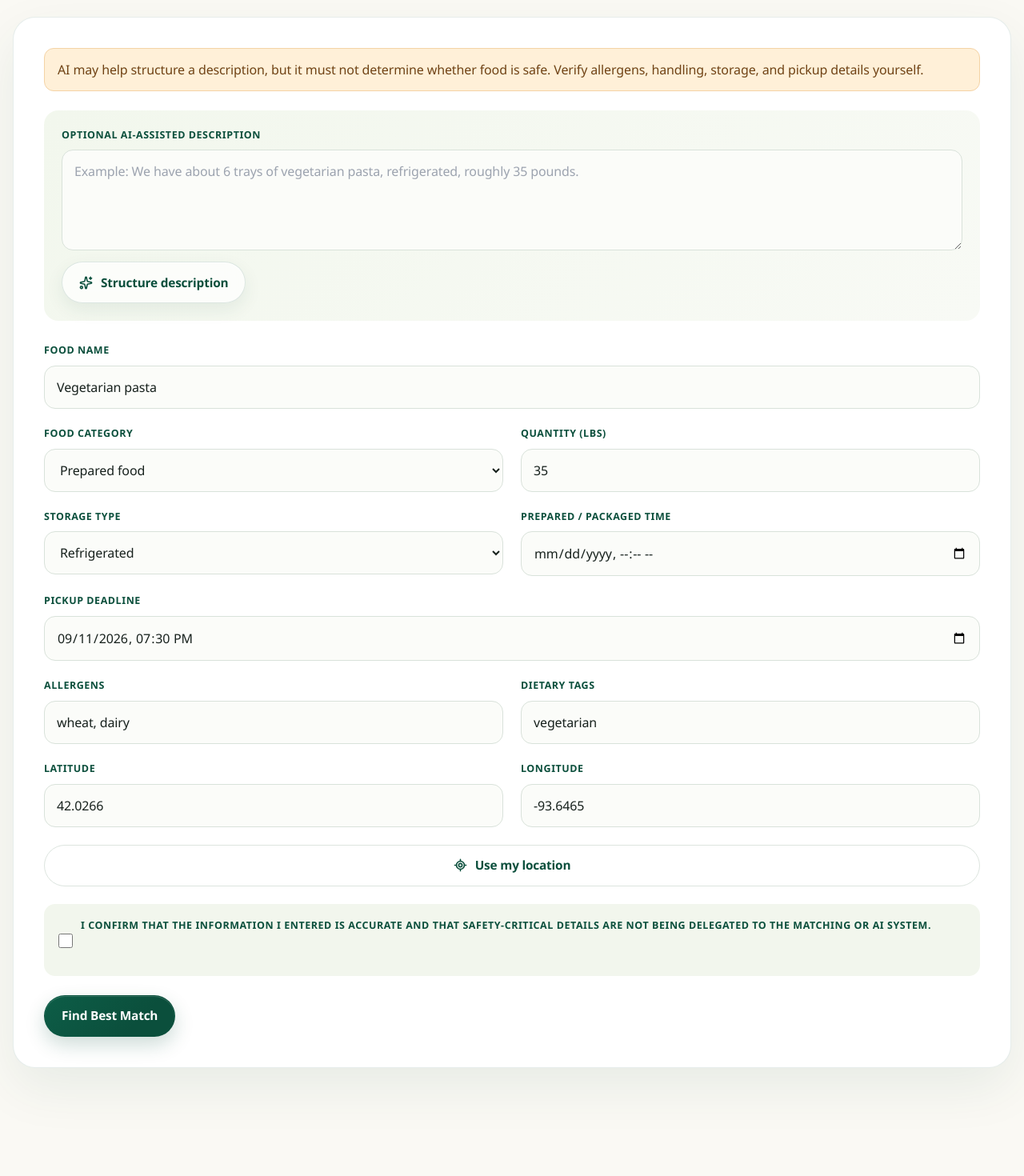
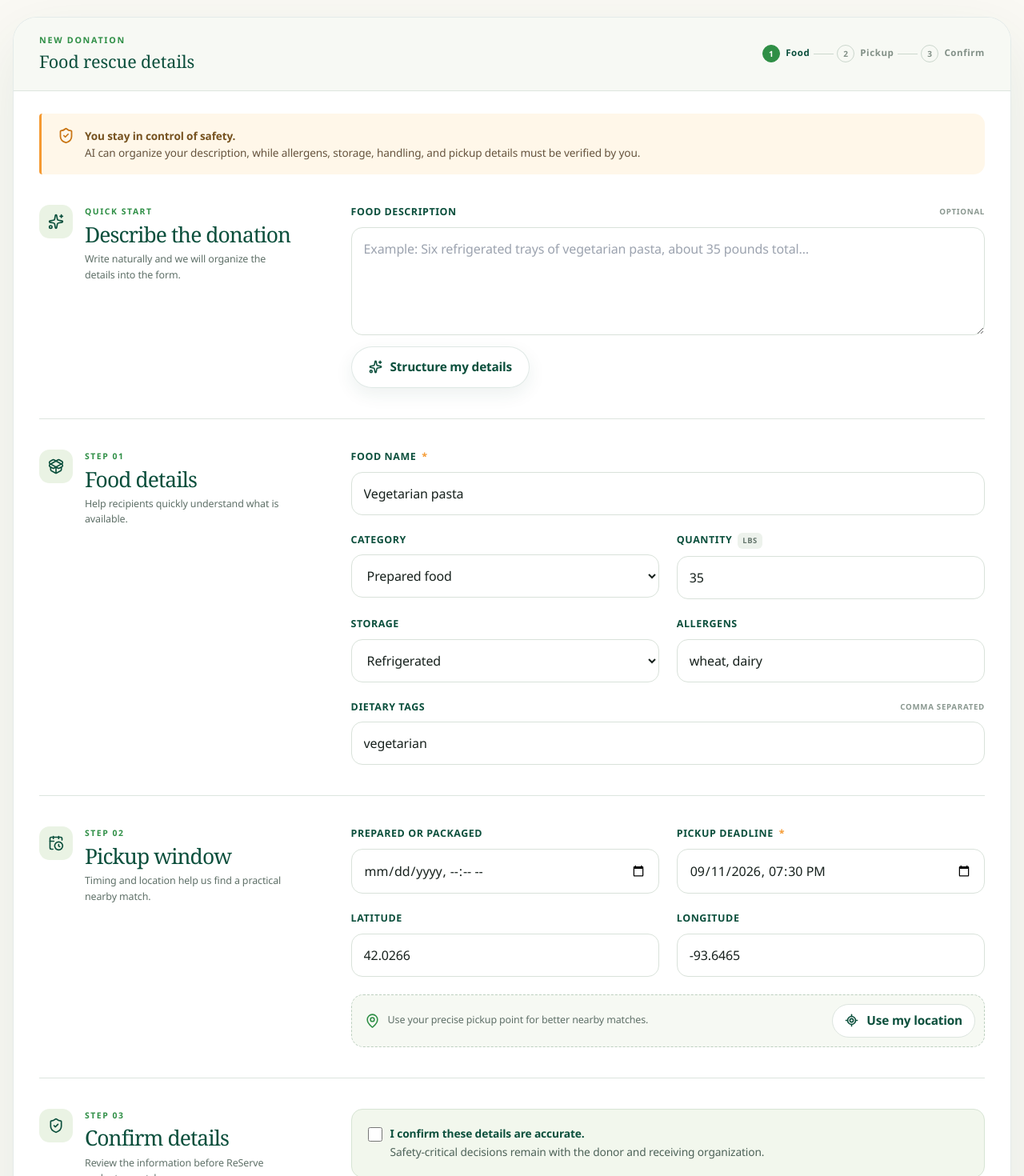
Before and after one commit to anishnukala/ReServe, a Next.js app: page /donate in a window 1280 px wide. Shown: the part 800-2270 px from the top of the page at 80% size. Built offline with nearby package versions, Linux system fonts and the light colour scheme.

Commit message:
Enhance donation form experience

```diff
--- a/src/app/globals.css
+++ b/src/app/globals.css
@@ -533,6 +533,56 @@ th { color: var(--forest); }
 .ai-assist { margin-bottom: 28px; padding: 22px; border-radius: 18px; background: linear-gradient(135deg,#f2f7ed,#f8faf5); }
 .ai-assist .btn { margin-top: 5px; align-self: flex-start; }
 .spin { animation: route-spin .8s linear infinite; }
+.donation-form {
+  overflow: hidden;
+  border: 1px solid rgba(11,79,60,.11);
+  border-radius: 30px;
+  background: rgba(255,255,255,.94);
+  box-shadow: 0 28px 80px rgba(11,79,60,.09);
+}
+.donation-form__topbar { min-height: 86px; padding: 20px 32px; display: flex; align-items: center; justify-content: space-between; gap: 30px; border-bottom: 1px solid var(--border); background: #f7f9f4; }
+.donation-form__topbar > div { display: flex; flex-direction: column; gap: 3px; }
+.donation-form__topbar span { color: var(--green); font-size: .67rem; font-weight: 800; letter-spacing: .16em; text-transform: uppercase; }
+.donation-form__topbar strong { color: var(--forest); font-family: "Iowan Old Style",Georgia,serif; font-size: 1.35rem; font-weight: 400; }
+.donation-form__topbar ol { margin: 0; padding: 0; display: flex; gap: 34px; list-style: none; counter-reset: formstep; }
+.donation-form__topbar li { position: relative; color: #829087; font-size: .72rem; font-weight: 750; letter-spacing: .05em; counter-increment: formstep; }
+.donation-form__topbar li::before { width: 22px; height: 22px; margin-right: 7px; display: inline-grid; place-items: center; border: 1px solid #cbd7cd; border-radius: 50%; content: counter(formstep); font-size: .63rem; }
+.donation-form__topbar li:not(:last-child)::after { width: 25px; height: 1px; position: absolute; top: 11px; left: calc(100% + 5px); background: #ccd8ce; content: ""; }
+.donation-form__topbar li.active { color: var(--forest); }
+.donation-form__topbar li.active::before { color: white; border-color: var(--green); background: var(--green); }
+.donation-form__notice { margin: 28px 32px 0; padding: 17px 20px; display: flex; align-items: flex-start; gap: 13px; border-left: 3px solid var(--orange); border-radius: 4px 14px 14px 4px; color: #66543e; background: #fff7e9; }
+.donation-form__notice svg { width: 21px; height: 21px; flex: 0 0 auto; color: #c97514; }
+.donation-form__notice p { margin: 0; font-size: .85rem; line-height: 1.55; }
+.donation-form__notice strong { display: block; color: #76521f; }
+.donation-form__section { margin: 0 32px; padding: 38px 0; display: grid; grid-template-columns: minmax(210px,.72fr) minmax(0,1.7fr); gap: 54px; border-bottom: 1px solid var(--border); }
+.form-section-intro { display: flex; align-items: flex-start; gap: 15px; }
+.form-section-intro > span { width: 42px; height: 42px; flex: 0 0 auto; display: grid; place-items: center; border-radius: 13px; color: var(--forest); background: #eaf3e4; }
+.form-section-intro > span svg { width: 20px; height: 20px; }
+.form-section-intro p { margin: 1px 0 7px; color: var(--green); font-size: .65rem; font-weight: 800; letter-spacing: .15em; text-transform: uppercase; }
+.form-section-intro h3 { margin: 0 0 8px; color: var(--forest); font-family: "Iowan Old Style",Georgia,serif; font-size: 1.65rem; font-weight: 400; letter-spacing: -.035em; line-height: 1; }
+.form-section-intro small { max-width: 250px; display: block; color: var(--muted); font-size: .78rem; line-height: 1.55; }
+.form-section-fields { min-width: 0; }
+.donation-form .ai-assist { margin: 0; padding: 0; display: flex; flex-direction: column; border-radius: 0; background: transparent; }
+.ai-assist__button { margin-top: 14px !important; align-self: flex-start; }
+.donation-form .field label { display: flex; align-items: center; gap: 7px; }
+.donation-form .field label em { margin-left: auto; color: #8a9890; font-size: .61rem; font-style: normal; font-weight: 650; letter-spacing: .07em; }
+.donation-form .field label span { padding: 3px 6px; border-radius: 6px; color: #64756c; background: #edf2ec; font-size: .59rem; }
+.donation-form .field label b { color: var(--orange); font-weight: 800; }
+.donation-form .field input, .donation-form .field select, .donation-form .field textarea { background: white; }
+.donation-form .field textarea { min-height: 135px; }
+.location-action { min-height: 66px; padding: 11px 11px 11px 16px; display: flex; align-items: center; gap: 10px; border: 1px dashed #bdd0c0; border-radius: 15px; color: var(--muted); background: #f6f9f3; }
+.location-action > svg { width: 19px; flex: 0 0 auto; color: var(--green); }
+.location-action span { margin-right: auto; font-size: .78rem; }
+.location-action .btn { min-height: 42px; padding: 10px 15px; flex: 0 0 auto; background: white; }
+.confirmation { min-height: 78px; padding: 20px; border: 1px solid #d7e4d4; background: #f2f7ed; }
+.confirmation span { font-size: .86rem; }
+.confirmation strong { margin-bottom: 3px; display: block; color: var(--forest); }
+.form-error { margin: 24px 32px 0; padding: 14px 17px; border-radius: 12px; color: var(--error); background: #fff0f0; font-size: .85rem; font-weight: 700; }
+.donation-form__footer { padding: 28px 32px; display: flex; align-items: center; justify-content: space-between; gap: 30px; background: #f7f9f4; }
+.donation-form__footer p { margin: 0; display: flex; flex-direction: column; gap: 4px; }
+.donation-form__footer strong { color: var(--forest); font-size: .9rem; }
+.donation-form__footer p span { color: var(--muted); font-size: .76rem; }
+.donation-form__footer .btn { min-width: 205px; }
 .notice--compact { max-width: max-content; margin-bottom: 24px; padding: 11px 15px; font-size: .84rem; }
 .organization-search { max-width: 100%; margin-bottom: 30px; }
 .organization-results { display: grid; grid-template-columns: repeat(3,1fr); gap: 18px; }
@@ -651,6 +701,9 @@ th { color: var(--forest); }
   .section-title--row { align-items: flex-start; flex-direction: column; gap: 12px; }
   .section-title--row > div + span { padding: 0; border: 0; }
   .form-card { padding: 24px; }
+  .donation-form__topbar { align-items: flex-start; flex-direction: column; }
+  .donation-form__topbar ol { width: 100%; justify-content: space-between; }
+  .donation-form__section { grid-template-columns: 1fr; gap: 24px; }
   .organization-results, .impact-stats, .responsibility-grid, .rescue-stats { grid-template-columns: 1fr; }
   .impact-stat { min-height: 235px; }
   .impact-stat__icon { margin-bottom: 30px; }
@@ -687,6 +740,18 @@ th { color: var(--forest); }
   .page-hero__visual { min-height: 280px; }
   .page-hero__image { height: 285px; }
   .form-card, .timeline-card { padding: 20px; border-radius: 20px; }
+  .donation-form { border-radius: 20px; }
+  .donation-form__topbar { padding: 20px; }
+  .donation-form__topbar ol { gap: 10px; }
+  .donation-form__topbar li { font-size: 0; }
+  .donation-form__topbar li::before { margin: 0; font-size: .63rem; }
+  .donation-form__topbar li:not(:last-child)::after { width: calc((100vw - 150px)/2); left: 28px; }
+  .donation-form__notice { margin: 20px 20px 0; }
+  .donation-form__section { margin: 0 20px; padding: 30px 0; }
+  .location-action { padding: 16px; align-items: flex-start; flex-wrap: wrap; }
+  .location-action .btn { width: 100%; }
+  .donation-form__footer { padding: 22px 20px; align-items: stretch; flex-direction: column; }
+  .donation-form__footer .btn { width: 100%; }
   .recipient-table-card { border-radius: 18px; }
   .recipient-table-card th, .recipient-table-card td { padding: 15px; white-space: nowrap; }
   .btn { width: 100%; }
--- a/src/components/donation/DonationForm.tsx
+++ b/src/components/donation/DonationForm.tsx
@@ -2,7 +2,7 @@
 
 import { useState } from "react";
 import { useRouter } from "next/navigation";
-import { Loader2, LocateFixed, Sparkles } from "lucide-react";
+import { ArrowRight, CalendarClock, Loader2, LocateFixed, MapPin, PackageOpen, ShieldCheck, Sparkles } from "lucide-react";
 
 const defaultDeadline = () => {
   const now = new Date();
@@ -123,98 +123,52 @@ export function DonationForm() {
   }
 
   return (
-    <form className="form-card donation-form" onSubmit={submit}>
-      <div className="notice form-notice">
-        AI may help structure a description, but it must not determine whether food is safe. Verify allergens, handling, storage, and pickup details yourself.
+    <form className="donation-form" onSubmit={submit}>
+      <div className="donation-form__topbar">
+        <div><span>New donation</span><strong>Food rescue details</strong></div>
+        <ol aria-label="Donation form progress"><li className="active">Food</li><li>Pickup</li><li>Confirm</li></ol>
       </div>
 
-      <div className="field field-full ai-assist">
-        <label htmlFor="description">Optional AI-assisted description</label>
-        <textarea id="description" value={description} onChange={(e) => setDescription(e.target.value)} placeholder="Example: We have about 6 trays of vegetarian pasta, refrigerated, roughly 35 pounds." />
-        <button className="btn btn-secondary" type="button" onClick={extractWithAI} disabled={aiLoading}>
-          {aiLoading ? <Loader2 className="spin" size={17} /> : <Sparkles size={17} />} Structure description
-        </button>
-      </div>
+      <div className="donation-form__notice"><ShieldCheck aria-hidden="true" /><p><strong>You stay in control of safety.</strong> AI can organize your description, while allergens, storage, handling, and pickup details must be verified by you.</p></div>
 
-      <div className="form-grid">
-        <div className="field field-full">
-          <label htmlFor="foodName">Food name</label>
-          <input id="foodName" required value={form.foodName} onChange={(e) => setField("foodName", e.target.value)} />
+      <section className="donation-form__section">
+        <div className="form-section-intro"><span><Sparkles /></span><div><p>Quick start</p><h3>Describe the donation</h3><small>Write naturally and we will organize the details into the form.</small></div></div>
+        <div className="form-section-fields ai-assist">
+          <div className="field field-full"><label htmlFor="description">Food description <em>Optional</em></label><textarea id="description" value={description} onChange={(e) => setDescription(e.target.value)} placeholder="Example: Six refrigerated trays of vegetarian pasta, about 35 pounds total…" /></div>
+          <button className="btn btn-secondary ai-assist__button" type="button" onClick={extractWithAI} disabled={aiLoading}>{aiLoading ? <Loader2 className="spin" /> : <Sparkles />} Structure my details</button>
         </div>
+      </section>
 
-        <div className="field">
-          <label htmlFor="category">Food category</label>
-          <select id="category" value={form.foodCategory} onChange={(e) => setField("foodCategory", e.target.value)}>
-            <option value="prepared_food">Prepared food</option>
-            <option value="produce">Produce</option>
-            <option value="bakery">Bakery</option>
-            <option value="packaged_food">Packaged food</option>
-          </select>
+      <section className="donation-form__section">
+        <div className="form-section-intro"><span><PackageOpen /></span><div><p>Step 01</p><h3>Food details</h3><small>Help recipients quickly understand what is available.</small></div></div>
+        <div className="form-section-fields form-grid">
+          <div className="field field-full"><label htmlFor="foodName">Food name <b>*</b></label><input id="foodName" required value={form.foodName} onChange={(e) => setField("foodName", e.target.value)} /></div>
+          <div className="field"><label htmlFor="category">Category</label><select id="category" value={form.foodCategory} onChange={(e) => setField("foodCategory", e.target.value)}><option value="prepared_food">Prepared food</option><option value="produce">Produce</option><option value="bakery">Bakery</option><option value="packaged_food">Packaged food</option></select></div>
+          <div className="field"><label htmlFor="quantity">Quantity <span>lbs</span></label><input id="quantity" required min="0.1" step="0.1" type="number" value={form.quantityLbs} onChange={(e) => setField("quantityLbs", e.target.value)} /></div>
+          <div className="field"><label htmlFor="storage">Storage</label><select id="storage" value={form.storageType} onChange={(e) => setField("storageType", e.target.value)}><option value="ambient">Ambient</option><option value="refrigerated">Refrigerated</option><option value="frozen">Frozen</option></select></div>
+          <div className="field"><label htmlFor="allergens">Allergens</label><input id="allergens" value={form.allergens} onChange={(e) => setField("allergens", e.target.value)} placeholder="wheat, dairy, peanuts" /></div>
+          <div className="field field-full"><label htmlFor="tags">Dietary tags <em>Comma separated</em></label><input id="tags" value={form.dietaryTags} onChange={(e) => setField("dietaryTags", e.target.value)} placeholder="vegetarian, vegan, halal" /></div>
         </div>
+      </section>
 
-        <div className="field">
-          <label htmlFor="quantity">Quantity (lbs)</label>
-          <input id="quantity" required min="0.1" step="0.1" type="number" value={form.quantityLbs} onChange={(e) => setField("quantityLbs", e.target.value)} />
+      <section className="donation-form__section">
+        <div className="form-section-intro"><span><CalendarClock /></span><div><p>Step 02</p><h3>Pickup window</h3><small>Timing and location help us find a practical nearby match.</small></div></div>
+        <div className="form-section-fields form-grid">
+          <div className="field"><label htmlFor="preparedAt">Prepared or packaged</label><input id="preparedAt" type="datetime-local" value={form.preparedAt} onChange={(e) => setField("preparedAt", e.target.value)} /></div>
+          <div className="field"><label htmlFor="deadline">Pickup deadline <b>*</b></label><input id="deadline" required type="datetime-local" value={form.pickupDeadline} onChange={(e) => setField("pickupDeadline", e.target.value)} /></div>
+          <div className="field"><label htmlFor="lat">Latitude</label><input id="lat" required type="number" step="any" value={form.latitude} onChange={(e) => setField("latitude", e.target.value)} /></div>
+          <div className="field"><label htmlFor="lng">Longitude</label><input id="lng" required type="number" step="any" value={form.longitude} onChange={(e) => setField("longitude", e.target.value)} /></div>
+          <div className="location-action field-full"><MapPin /><span>Use your precise pickup point for better nearby matches.</span><button className="btn btn-outline" type="button" onClick={useMyLocation}><LocateFixed /> Use my location</button></div>
         </div>
+      </section>
 
-        <div className="field">
-          <label htmlFor="storage">Storage type</label>
-          <select id="storage" value={form.storageType} onChange={(e) => setField("storageType", e.target.value)}>
-            <option value="ambient">Ambient</option>
-            <option value="refrigerated">Refrigerated</option>
-            <option value="frozen">Frozen</option>
-          </select>
-        </div>
+      <section className="donation-form__section donation-form__section--confirm">
+        <div className="form-section-intro"><span><ShieldCheck /></span><div><p>Step 03</p><h3>Confirm details</h3><small>Review the information before ReServe evaluates matches.</small></div></div>
+        <div className="form-section-fields"><label className="checkbox confirmation"><input type="checkbox" checked={form.donorSafetyConfirmed} onChange={(e) => setField("donorSafetyConfirmed", e.target.checked)} /><span><strong>I confirm these details are accurate.</strong> Safety-critical decisions remain with the donor and receiving organization.</span></label></div>
+      </section>
 
-        <div className="field">
-          <label htmlFor="preparedAt">Prepared / packaged time</label>
-          <input id="preparedAt" type="datetime-local" value={form.preparedAt} onChange={(e) => setField("preparedAt", e.target.value)} />
-        </div>
-
-        <div className="field field-full">
-          <label htmlFor="deadline">Pickup deadline</label>
-          <input id="deadline" required type="datetime-local" value={form.pickupDeadline} onChange={(e) => setField("pickupDeadline", e.target.value)} />
-        </div>
-
-        <div className="field">
-          <label htmlFor="allergens">Allergens</label>
-          <input id="allergens" value={form.allergens} onChange={(e) => setField("allergens", e.target.value)} placeholder="wheat, dairy, peanuts" />
-        </div>
-
-        <div className="field">
-          <label htmlFor="tags">Dietary tags</label>
-          <input id="tags" value={form.dietaryTags} onChange={(e) => setField("dietaryTags", e.target.value)} placeholder="vegetarian, vegan, halal" />
-        </div>
-
-        <div className="field">
-          <label htmlFor="lat">Latitude</label>
-          <input id="lat" required type="number" step="any" value={form.latitude} onChange={(e) => setField("latitude", e.target.value)} />
-        </div>
-
-        <div className="field">
-          <label htmlFor="lng">Longitude</label>
-          <input id="lng" required type="number" step="any" value={form.longitude} onChange={(e) => setField("longitude", e.target.value)} />
-        </div>
-
-        <div className="field field-full">
-          <button className="btn btn-outline" type="button" onClick={useMyLocation}><LocateFixed size={17} /> Use my location</button>
-        </div>
-
-        <div className="field field-full">
-          <label className="checkbox">
-            <input type="checkbox" checked={form.donorSafetyConfirmed} onChange={(e) => setField("donorSafetyConfirmed", e.target.checked)} />
-            <span>I confirm that the information I entered is accurate and that safety-critical details are not being delegated to the matching or AI system.</span>
-          </label>
-        </div>
-      </div>
-
-      {error && <p className="error">{error}</p>}
-
-      <div className="actions">
-        <button className="btn btn-primary" type="submit" disabled={loading}>
-          {loading ? <Loader2 className="spin" size={18} /> : null} Find Best Match
-        </button>
-      </div>
+      {error && <div className="form-error" role="alert">{error}</div>}
+      <div className="donation-form__footer"><p><strong>Ready to find a partner?</strong><span>We will rank compatible organizations and explain why they fit.</span></p><button className="btn btn-primary" type="submit" disabled={loading}>{loading ? <Loader2 className="spin" /> : null} Find Best Match <ArrowRight /></button></div>
     </form>
   );
 }
```
